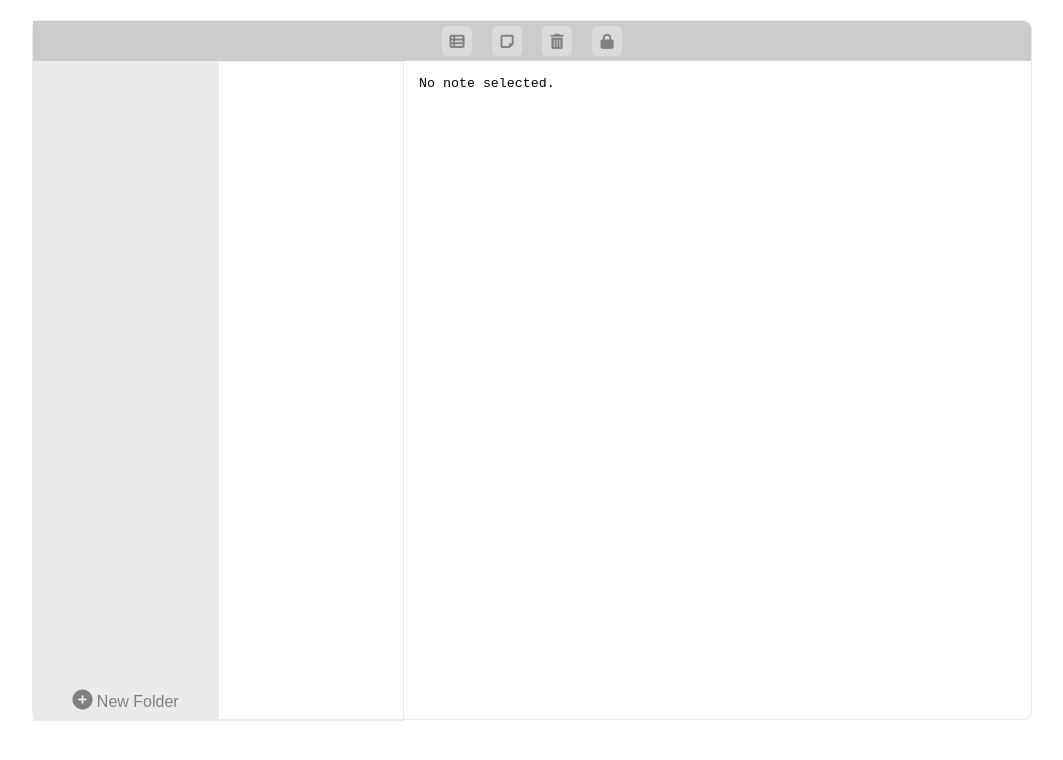
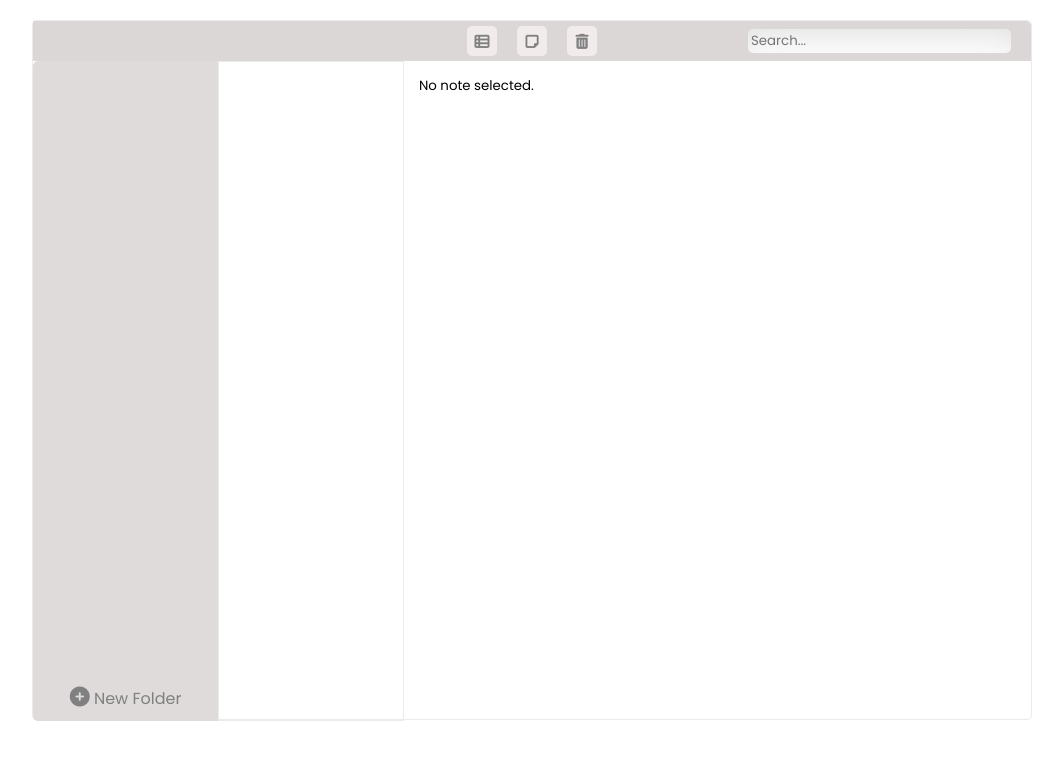
Before and after one commit to ssu526/mac_notes_clone, a React (Create React App) app: page / in a window 1280 px wide. Shown: the top 760 px of the page, without its empty margins (108-1171 px from the left). Built offline with nearby package versions, Linux system fonts and the light colour scheme.

Commit message:
fixed bugs and added the 'search' feature

```diff
--- a/src/App.css
+++ b/src/App.css
@@ -1,13 +1,16 @@
+@import url('https://fonts.googleapis.com/css2?family=Poppins:wght@100;400&family=Press+Start+2P&family=Roboto:wght@100;400&display=swap');
+
 *{
     margin: 0;
     padding: 0;
     box-sizing: border-box;
+    font-family: 'Poppins', sans-serif;
 }
 
 .App{
     width: 1000px;
     height: 700px;
-    border-radius: 8px;
+    border-radius: 5px;
     border: 1px solid rgb(236, 234, 234);;
     margin: auto;
     margin-top: 20px;
@@ -17,20 +20,21 @@
 
 /***** MENU BAR *****/
 .menuBar{
-    background-color: rgb(206, 203, 203);
+    background-color: rgb(219, 215, 215);
     padding: 5px;
-    border-top-left-radius: 8x;
-    border-top-right-radius: 8px;
     height: 40px;
     display: flex;
     justify-content: center;
     align-items: center;
+    border-top-left-radius: 5x;
+    border-top-right-radius: 5px;
+    position: relative;
 }
 
 .menuButton{
     border: none;
     outline: none;
-    background-color: rgb(221, 218, 218);
+    background-color: rgb(241, 235, 235);
     width: 30px;
     height: 30px;
     font-size: 15px;
@@ -45,30 +49,44 @@
     font-weight: bold;
 }
 
+.search{
+    padding: 2px 3px;
+    position: absolute;
+    right: 0;
+    margin-right: 20px;
+    border: none;
+    border-radius: 5px;
+    box-shadow: rgba(241, 241, 241, 0.25) 0px 30px 60px -12px inset, rgba(114, 113, 113, 0.3) 0px 18px 36px -18px inset;
+}
+
 /***** NOTE CONTAINER *****/
 
 .notes-container{
     display: flex;
     height: calc(100% - 38px);
     width: 100%;
+    border-radius: 5px;
 }
 
 /***** FOLDERS *****/
 .folderList{
     width: 300px;
     height: 100%;
-    background-color: rgb(236, 234, 234);
+    background-color: rgb(223, 219, 219);
     position: relative;
     overflow-y: auto;
+    border-bottom-left-radius: 5px;
+    border-top-left-radius: 5px;
 }
 
 .folder{
     cursor: pointer;
+    height: 60px;
     padding: 15px;
 }
 
 .addNewFolder{
-    background-color: rgb(236, 234, 234);
+    background-color: rgb(223, 219, 219);
     width: 100%;
     padding: 10px;
     margin-top: 10px;
@@ -90,6 +108,10 @@
     background-color: blanchedalmond;
 }
 
+.hideFolderSidebar{
+    display: none;
+}
+
 /***** NOTE LIST *****/
 .notes-list{
     width: 300px;
@@ -100,18 +122,18 @@
 .note-item{
     cursor: pointer;
     border-bottom: 1px solid rgb(236, 234, 234);
-    height: 48px;
+    height: 60px;
     padding: 6px;
 }
 
 .note-title{
     font-weight: bold;
     pointer-events: none;
-    margin-bottom: 5px;
 }
 
 .note-preview{
     color: gray;
+    font-size: 15px;
 }
 
 .note-snippet{
@@ -119,7 +141,7 @@
 }
 
 .selected-note{
-    background-color: blanchedalmond;
+    background-color: rgb(253, 246, 236);
 }
 
 /***** NOTE *****/
@@ -138,16 +160,14 @@
 }
 
 
-/***** NOTE DETAIL *****/
-
-
 /***** Context Menu *****/
 .context-menu{
-    border-radius: 4px;
-    padding: 10px;
+    border-radius: 5px;
+    padding: 5px 10px;
     position: absolute;
-    width: 150px;
     top:0;
     left:0;
-    background-color: rgb(204, 202, 200);
+    font-size: 15px;
+    background-color: rgb(241, 235, 235);
+    box-shadow: rgba(0, 0, 0, 0.35) 0px 5px 15px;
 }
--- a/src/App.js
+++ b/src/App.js
@@ -1,3 +1,4 @@
+import { useContext } from 'react';
 import './App.css';
 import FoldersList from './components/FoldersList';
 import Menu from './components/Menu';
--- a/src/components/FoldersList.js
+++ b/src/components/FoldersList.js
@@ -7,7 +7,7 @@ function FoldersList() {
   const [targetFolder, setTargetFolder] = useState(null);
   const [originalFolderName, setOriginalFolderName] = useState("");
   const [targetPoint, setTargetPoint] = useState({x:0, y:0});
-  const {folders, setFolders, selectedFolderEl, setSelectedFolderEl, setSelectedNote, setSelectedNoteEl, notes, setNotes} = useContext(NoteContext);
+  const {setSearchResult, folders, setFolders, selectedFolderEl, setSelectedFolderEl, setSelectedNote, setSelectedNoteEl, notes, setNotes, hideFolderSidebar} = useContext(NoteContext);
 
   // Select the first folder if there's one
   useEffect(()=>{
@@ -30,25 +30,31 @@ function FoldersList() {
     if(selectedFolderEl!==null) selectedFolderEl.classList.remove("selected");
     target.classList.add("selected");
     setSelectedFolderEl(target);
+    setSearchResult([])
   }
 
   /********************************** Create Folder ***************************/
   const addNewFolder = () =>{
-    const newFolder = {id:uid(), name:"New Folder", noteCount:0};
+    const newFolder = {id:uid(), name:"New Folder"};
     let newFoldersList = [...folders, newFolder];
     setFolders(newFoldersList);
   }
 
   /***************************** Delete Folder ********************************/
   const deleteFolder = () => {
-    let folderId = targetFolder.getAttribute("data-id");
+    let deletedFolderId = targetFolder.getAttribute("data-id");
+    let selectedFolderId = selectedFolderEl.getAttribute("data-id");
+
+    if(deletedFolderId===selectedFolderId){
+      selectedFolderEl.classList.remove("selected");
+    }
+
+    const newFoldersList = folders.filter(folder => folder.id!==deletedFolderId);
+    const newNotesList = notes.filter(note => note.folderId!==deletedFolderId);
 
     setSelectedFolderEl(null);
     setSelectedNote({});
     setSelectedNoteEl(null);
-
-    const newFoldersList = folders.filter(folder => folder.id!==folderId);
-    const newNotesList = notes.filter(note => note.folderId!==folderId);
     setFolders(newFoldersList);
     setNotes(newNotesList);
   }
@@ -62,18 +68,20 @@ function FoldersList() {
 
   const handleContextMenu = (e) => {
     e.preventDefault();
-    const x = e.target.getBoundingClientRect().left;
-    const y = e.target.getBoundingClientRect().top;
+    const x = e.pageX;
+    const y = e.pageY;
+
     setShowContextMenu(true);
-    setTargetPoint({x,y});
+    setTargetPoint({x, y});
     setTargetFolder(e.target);
   }
 
-  const ContextMenu = ({point}) => {
-    const x = point.x + 60;
-    const y = point.y - 35;
+  const ContextMenu = () => {
+    const x = targetPoint.x;
+    const y = targetPoint.y
+
       return (
-        <div className='context-menu' style={{top:y, left:x}}>
+        <div className='context-menu' style={{top:y, left:x, position:"fixed"}}>
           <p onClick={makeFolderNameEditable}>Rename Folder</p>
           <p onClick={deleteFolder}>Delete Folder</p>
         </div>
@@ -115,10 +123,9 @@ function FoldersList() {
     setTargetFolder(null);
   }
 
-
 /***************************************************************************/
   return (
-    <div className='folderList'>
+    <div className={`${hideFolderSidebar} folderList`}>
       <div className="folders">
         {folders && folders.map(folder => (
 
--- a/src/components/Menu.js
+++ b/src/components/Menu.js
@@ -1,10 +1,11 @@
-import React, { useContext} from 'react'
+import React, { useContext, useState} from 'react'
 import {NoteContext} from '../context/NoteContext'
 
 function Menu() {
-  const {folders, setFolders, selectedFolderEl, notes, setNotes, selectedNote} = useContext(NoteContext);
+  const {setSearchResult, folders, setFolders, selectedFolderEl, notes, setNotes, selectedNote, setSelectedNote, setSelectedNoteEl, setHideFolderSidebar} = useContext(NoteContext);
+  const [searchText, setSearchText] = useState("");
 
-  /*************************** Add New Note ******************************/
+  /*************************** ADD NEW NOTE ******************************/
   const addNewNote = () =>{
     if(selectedFolderEl!==null){
       let selectedFolderId = selectedFolderEl.getAttribute("data-id");
@@ -27,18 +28,32 @@ function Menu() {
     }
   }
 
-
+ /*************************** DELETE NOTE ******************************/
   const deleteNote = () => {
-    let selectedFolderId = selectedFolderEl.getAttribute("data-id");
-
     const newNotesList = notes.filter(n => n.id!==selectedNote.id);
     setNotes(newNotesList);
 
-    let newFoldersList = folders.map(folder => folder.id===selectedFolderId ?
-                                                          {id:folder.id, name:folder.name, noteCount:folder.noteCount-1}
-                                                          :{id:folder.id, name:folder.name, noteCount:folder.noteCount})
+    setSelectedNote({})
+    setSelectedNoteEl(null);
+  }
 
-      setFolders(newFoldersList);
+  /*************************** SEARCH NOTES ******************************/
+  const searchNotes = (text) =>{
+    setSearchText(text);
+    let result = notes.filter(note => note.body.includes(text));
+
+    if(text.length>0){
+      setSearchResult(result);
+    }else{
+      setSearchResult([]);
+    }
+
+  }
+
+  /*************************** HIDE FOLDER SIDE BAR ******************************/
+  const toggleFolderSidebar = () =>{
+    setHideFolderSidebar(prev=>prev==="" ? "hideFolderSidebar":"");
+
   }
 
 
@@ -52,10 +67,11 @@ function Menu() {
 
   return (
     <div className='menuBar'>
-      <button className="menuButton"><i className="fa-solid fa-table-list"></i></button>
+      <button className={`menuButton`} onClick={toggleFolderSidebar}><i className="fa-solid fa-table-list"></i></button>
       <button className="menuButton" onClick={addNewNote}><i className="fa-solid fa-note-sticky"></i></button>
       <button className="menuButton" onClick={deleteNote}><i className="fa-solid fa-trash-can"></i></button>
-      <button className="menuButton"><i className="fa-solid fa-lock"></i></button>
+      {/* <button className="menuButton"><i className="fa-solid fa-lock"></i></button> */}
+      <input className="search" type="text" placeholder='Search...' value={searchText} onChange={e=>searchNotes(e.target.value)}/>
     </div>
   )
 }
@@ -63,4 +79,3 @@ function Menu() {
 export default Menu
 
 //<i className="fa-solid fa-lock-open"></i>
-//<i className="fa-light fa-magnifying-glass"></i>
--- a/src/components/NoteDetail.js
+++ b/src/components/NoteDetail.js
@@ -2,7 +2,7 @@ import React, { useContext, useEffect, useState } from 'react'
 import { NoteContext } from '../context/NoteContext';
 
 function NoteDetail() {
-  const {selectedNote, selectedNoteEl, notes, setNotes} = useContext(NoteContext);
+  const {selectedNote, setSelectedNote, selectedNoteEl, setSelectedNoteEl, notes, setNotes} = useContext(NoteContext);
   const [noteDetail, setNoteDetail] = useState("");
 
   useEffect(()=>{
@@ -15,6 +15,7 @@ function NoteDetail() {
   }, [selectedNote])
 
   const handleNoteChange = (e) => {
+    if(selectedNoteEl!==null){
       let title=""
       let preview="";
 
@@ -35,8 +36,9 @@ function NoteDetail() {
       selectedNoteEl.querySelector(".note-title").innerHTML = title.length>15 ? title.substring(0,15)+"..." : title;
       selectedNoteEl.querySelector(".note-preview").innerHTML = preview.length>15 ? preview.substring(0,15)+"..." : preview;
     }
+  }
 
-  const saveNote = () => {
+  const saveNote = (e) => {
     let noteId = selectedNote.id;
 
     let newNotesList = notes.map(note => note.id===noteId ?
--- a/src/components/NotesList.js
+++ b/src/components/NotesList.js
@@ -3,7 +3,7 @@ import { Note } from './Note';
 import {NoteContext} from '../context/NoteContext'
 
 function NotesList() {
-  const {selectedFolderEl, notes, selectedNote, setSelectedNote, selectedNoteEl, setSelectedNoteEl} = useContext(NoteContext);
+  const {searchResult, selectedFolderEl, notes, selectedNote, setSelectedNote, selectedNoteEl, setSelectedNoteEl} = useContext(NoteContext);
   const [filterNotes, setFilterNotes] = useState([]);
 
   useEffect(()=>{
@@ -51,9 +51,32 @@ function NotesList() {
     setSelectedNote(note);
   }
 
+
   // TEMPLATE
   return (
     <div className='notes-list'>
+        {
+          searchResult.length>0 ?
+          searchResult.map(note => (
+            <div key={note.id} onClick={(e)=>handleSelectNote(note, e)} className="note-item">
+              <Note note={note}/>
+            </div>
+          ))
+          :
+          filterNotes && filterNotes.map(note => (
+            <div key={note.id} onClick={(e)=>handleSelectNote(note, e)} className="note-item">
+              <Note note={note}/>
+            </div>
+          ))
+        }
+    </div>
+  )
+}
+
+export default NotesList
+
+/*
+
         {
             filterNotes && filterNotes.map(note => (
               <div key={note.id} onClick={(e)=>handleSelectNote(note, e)} className="note-item">
@@ -61,8 +84,5 @@ function NotesList() {
               </div>
             ))
         }
-    </div>
-  )
-}
 
-export default NotesList
+*/
--- a/src/context/NoteContext.js
+++ b/src/context/NoteContext.js
@@ -9,6 +9,8 @@ function NoteContextProvider(props){
     const [selectedFolderEl, setSelectedFolderEl] = useState(null)
     const [notes, setNotes] = useLocalStorage("notes", []);
     const [folders, setFolders] = useLocalStorage("folders", []);
+    const [hideFolderSidebar, setHideFolderSidebar] = useState("");
+    const [searchResult, setSearchResult] = useState([]);
 
     return(
         <NoteContext.Provider value={{selectedNote,
@@ -20,7 +22,11 @@ function NoteContextProvider(props){
                                       notes,
                                       setNotes,
                                       folders,
-                                      setFolders}}>
+                                      setFolders,
+                                      hideFolderSidebar,
+                                      setHideFolderSidebar,
+                                      searchResult,
+                                      setSearchResult}}>
             {props.children}
         </NoteContext.Provider>
     )
```
Lines whose indentation alone changed are shown as unchanged.
